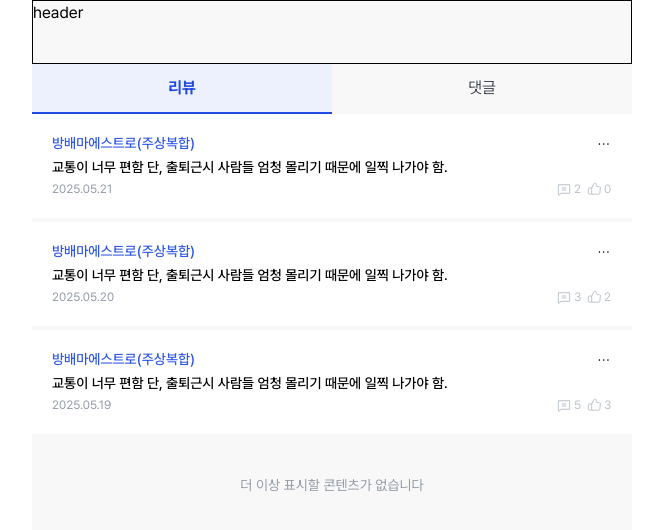
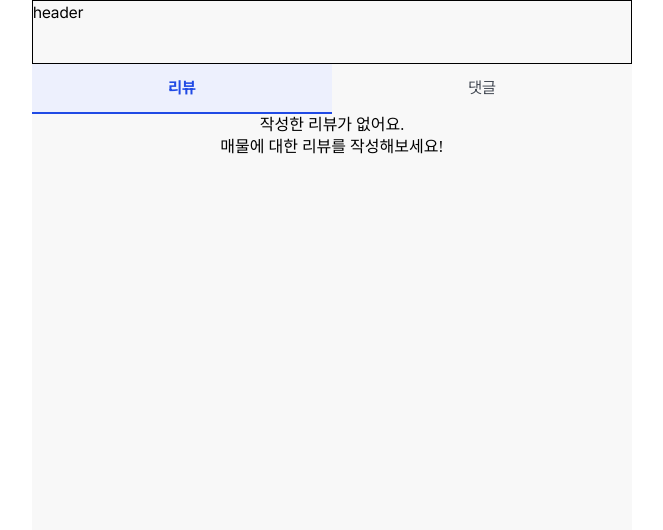
Before and after one commit to FC-DEV3-Final-Project/zoop-frontend, a Next.js app: page /mypage/1/myposts in a window 1280 px wide. Shown: the top 530 px of the page, without its empty margins (308-971 px from the left). Built offline with nearby package versions, Linux system fonts and the light colour scheme.

Commit message:
design: 리뷰/댓글 없을 떄의 디자인 추가

```diff
--- a/src/app/mypage/[id]/myposts/page.tsx
+++ b/src/app/mypage/[id]/myposts/page.tsx
@@ -29,30 +29,30 @@ type PostData = {
 // 임시 데이터
 const postData: PostData = {
   review: [
-    {
-      type: "review",
-      title: "방배마에스트로(주상복합)",
-      content: "교통이 너무 편함 단, 출퇴근시 사람들 엄청 몰리기 때문에 일찍 나가야 함.",
-      date: "2025.05.21",
-      likes: 0,
-      comments: 2,
-    },
-    {
-      type: "review",
-      title: "방배마에스트로(주상복합)",
-      content: "교통이 너무 편함 단, 출퇴근시 사람들 엄청 몰리기 때문에 일찍 나가야 함.",
-      date: "2025.05.20",
-      likes: 2,
-      comments: 3,
-    },
-    {
-      type: "review",
-      title: "방배마에스트로(주상복합)",
-      content: "교통이 너무 편함 단, 출퇴근시 사람들 엄청 몰리기 때문에 일찍 나가야 함.",
-      date: "2025.05.19",
-      likes: 3,
-      comments: 5,
-    },
+    // {
+    //   type: "review",
+    //   title: "방배마에스트로(주상복합)",
+    //   content: "교통이 너무 편함 단, 출퇴근시 사람들 엄청 몰리기 때문에 일찍 나가야 함.",
+    //   date: "2025.05.21",
+    //   likes: 0,
+    //   comments: 2,
+    // },
+    // {
+    //   type: "review",
+    //   title: "방배마에스트로(주상복합)",
+    //   content: "교통이 너무 편함 단, 출퇴근시 사람들 엄청 몰리기 때문에 일찍 나가야 함.",
+    //   date: "2025.05.20",
+    //   likes: 2,
+    //   comments: 3,
+    // },
+    // {
+    //   type: "review",
+    //   title: "방배마에스트로(주상복합)",
+    //   content: "교통이 너무 편함 단, 출퇴근시 사람들 엄청 몰리기 때문에 일찍 나가야 함.",
+    //   date: "2025.05.19",
+    //   likes: 3,
+    //   comments: 5,
+    // },
   ],
   comment: [
     {
@@ -77,7 +77,27 @@ const MyPostsPage = () => {
 
   return (
     <div className="flex w-full flex-col bg-gray-100">
+      <div className="sticky top-16 z-10 bg-white">
         <Tab tabOptions={tabOptions} selected={selectedTab} onChange={setSelectedTab} />
+      </div>
+      {postData[selectedTab as keyof PostData].length === 0 ? (
+        <div className="flex flex-1 items-center justify-center text-center font-['Pretendard'] text-base font-medium leading-snug text-black">
+          {selectedTab === "review" ? (
+            <>
+              작성한 리뷰가 없어요.
+              <br />
+              매물에 대한 리뷰를 작성해보세요!
+            </>
+          ) : (
+            <>
+              작성한 댓글이 없어요.
+              <br />
+              리뷰에 대한 댓글을 작성해보세요!
+            </>
+          )}
+        </div>
+      ) : (
+        <>
           <div className="flex flex-col gap-1">
             {postData[selectedTab as keyof PostData].map((post, idx) => (
               <div key={idx} onClick={() => handlePostClick(post.title)}>
@@ -85,9 +105,11 @@ const MyPostsPage = () => {
               </div>
             ))}
           </div>
-      <div className="flex h-[104px] items-center justify-center text-body2 text-gray-700-info">
-        더 이상 표시할 콘텐츠가 없습니다
+          <div className="flex h-[104px] items-center justify-center">
+            <div className="text-body2 text-gray-700-info">더 이상 표시할 콘텐츠가 없습니다</div>
           </div>
+        </>
+      )}
     </div>
   );
 };
```
Lines whose indentation alone changed are shown as unchanged.
